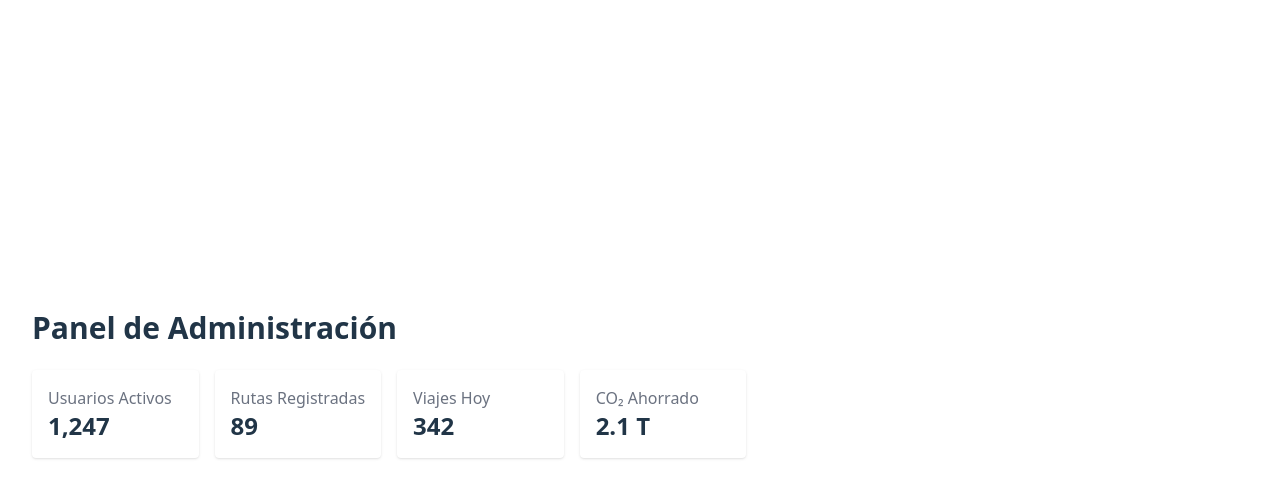
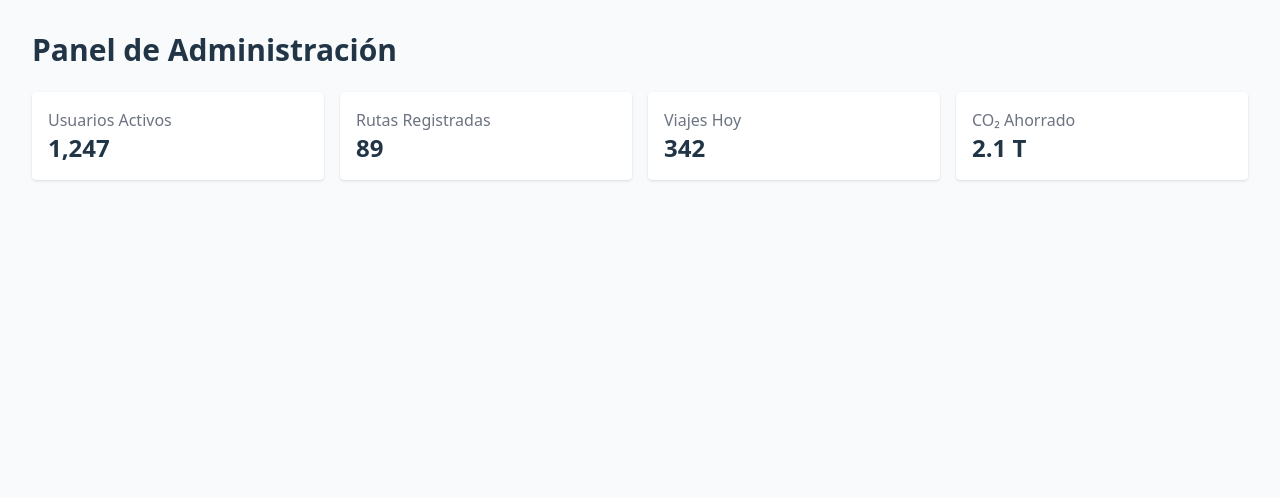
Before and after one commit to XavierParedesLoyola/movilidad-sostenible-uio, a React (Vite) app in the folder FRONDEND/: page / in a window 1280 px wide. Shown: the top 498 px of the page. Built offline with nearby package versions, Linux system fonts and the light colour scheme.

Commit message:
fix: corrige estilos globales para pantalla completa en login

```diff
--- a/FRONDEND/src/index.css
+++ b/FRONDEND/src/index.css
@@ -28,10 +28,11 @@ a:hover {
 
 body {
   margin: 0;
-  display: flex;
-  place-items: center;
-  min-width: 320px;
+  min-width: 100vw;
   min-height: 100vh;
+  width: 100vw;
+  height: 100vh;
+  background-color: #f9fafb; /* Un color claro para todo el fondo */
 }
 
 h1 {
```
